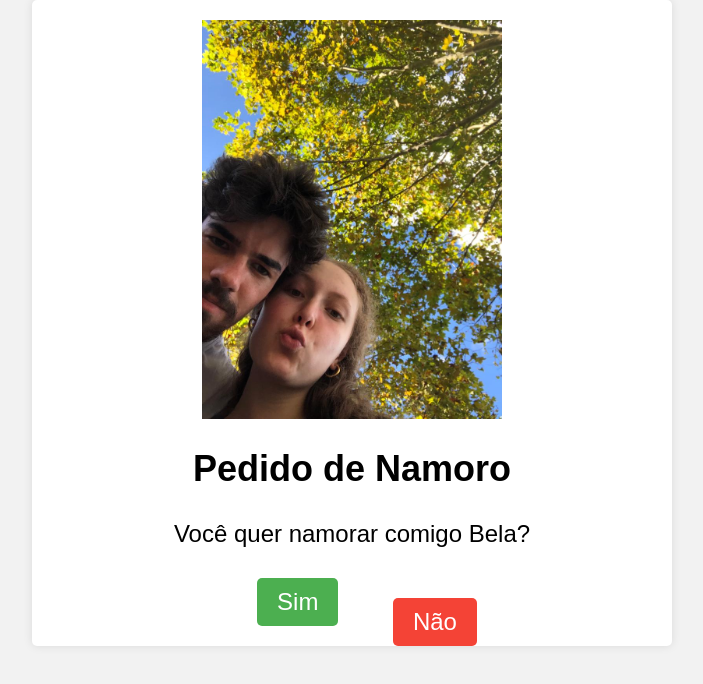
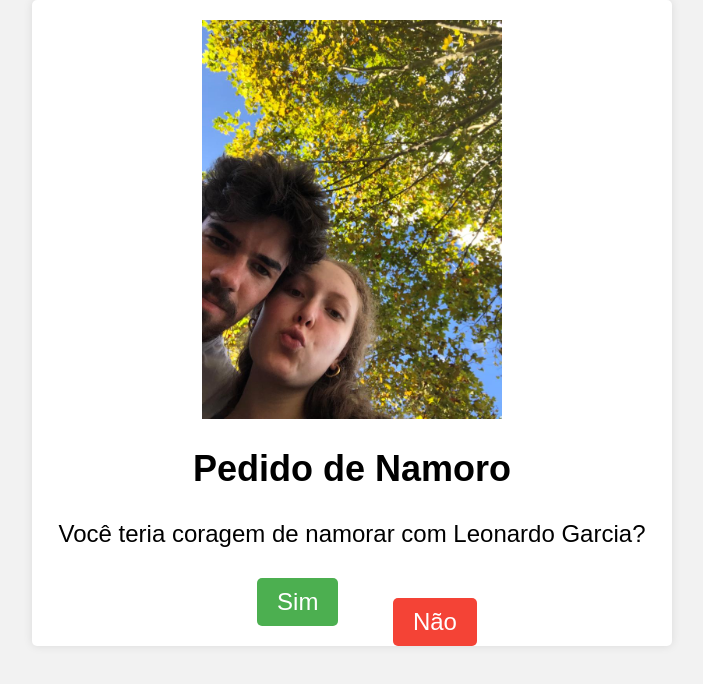
Before and after one commit to leonardogarcia10/pedido-namoro, a plain HTML site: page index.html in a window 1280 px wide. Shown: the whole page, without its empty margins (288-991 px from the left). Drawn offline with Linux system fonts and the light colour scheme.

Commit message:
Update index.html

```diff
--- a/index.html
+++ b/index.html
@@ -9,7 +9,7 @@
     <div class="container">
         <img src="3ba60471-ac84-4a6c-8e3b-5ceb45edaeb9.jpg" alt="">
       <h1>Pedido de Namoro</h1>
-      <p>Você quer namorar comigo Bela?</p>
+      <p>Você teria coragem de namorar com Leonardo Garcia?</p>
       <div class="buttons">
         <button id="yes-btn">Sim</button>
         <button id="no-btn" >Não</button>
```
